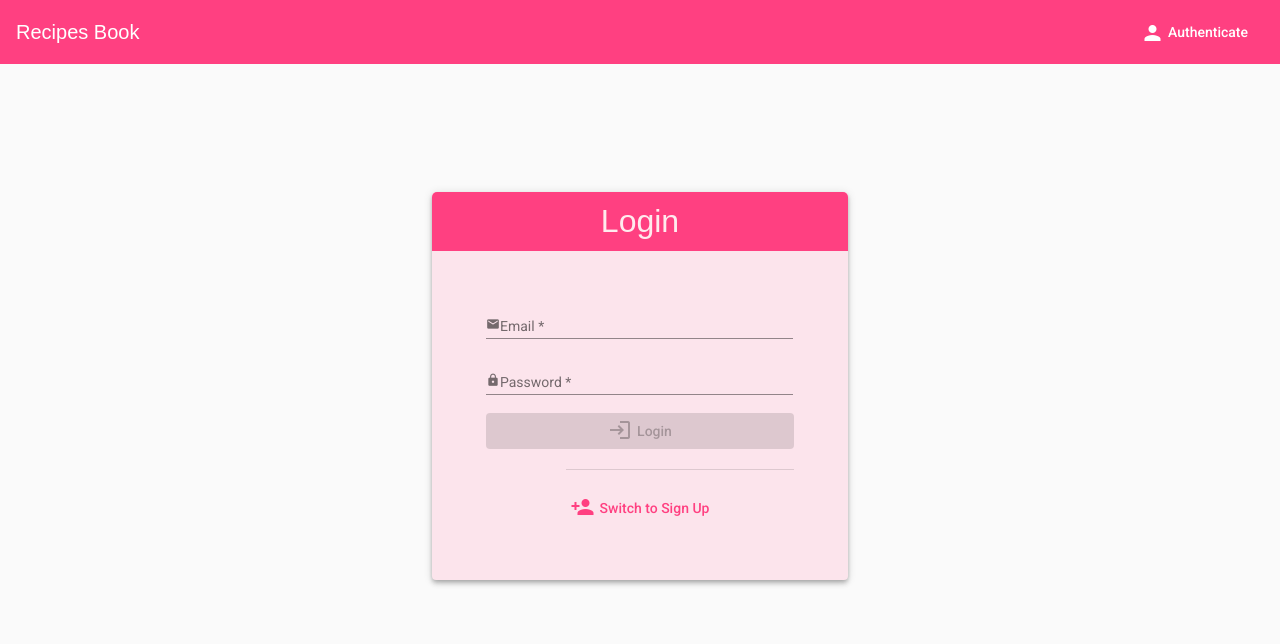
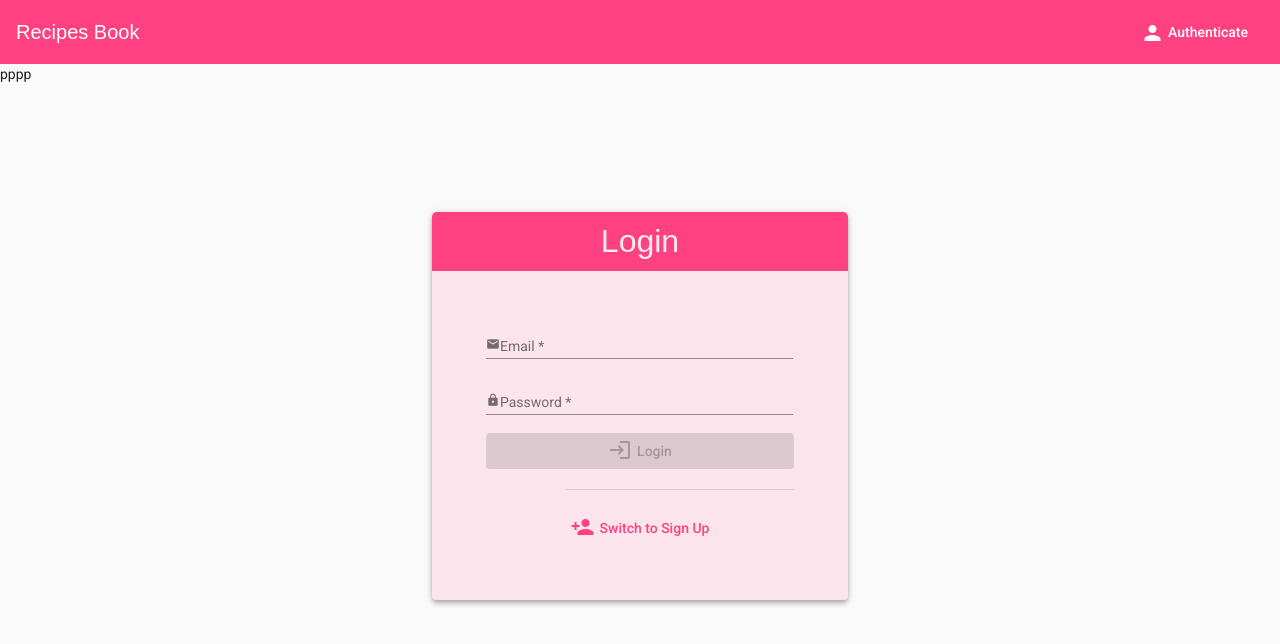
Before and after one commit to ghiocela07/recipes-shopping-app, an Angular app: page /auth in a window 1280 px wide. Shown: the top 644 px of the page. Built offline with nearby package versions, Linux system fonts and the light colour scheme.

Commit message:
test sth

```diff
--- a/src/app/header/header.component.html
+++ b/src/app/header/header.component.html
@@ -61,6 +61,7 @@
     </mat-sidenav>
     <mat-sidenav-content>
         <div style=" height: 88vh; ">
+            pppp
             <router-outlet></router-outlet>
         </div>
     </mat-sidenav-content>
```
